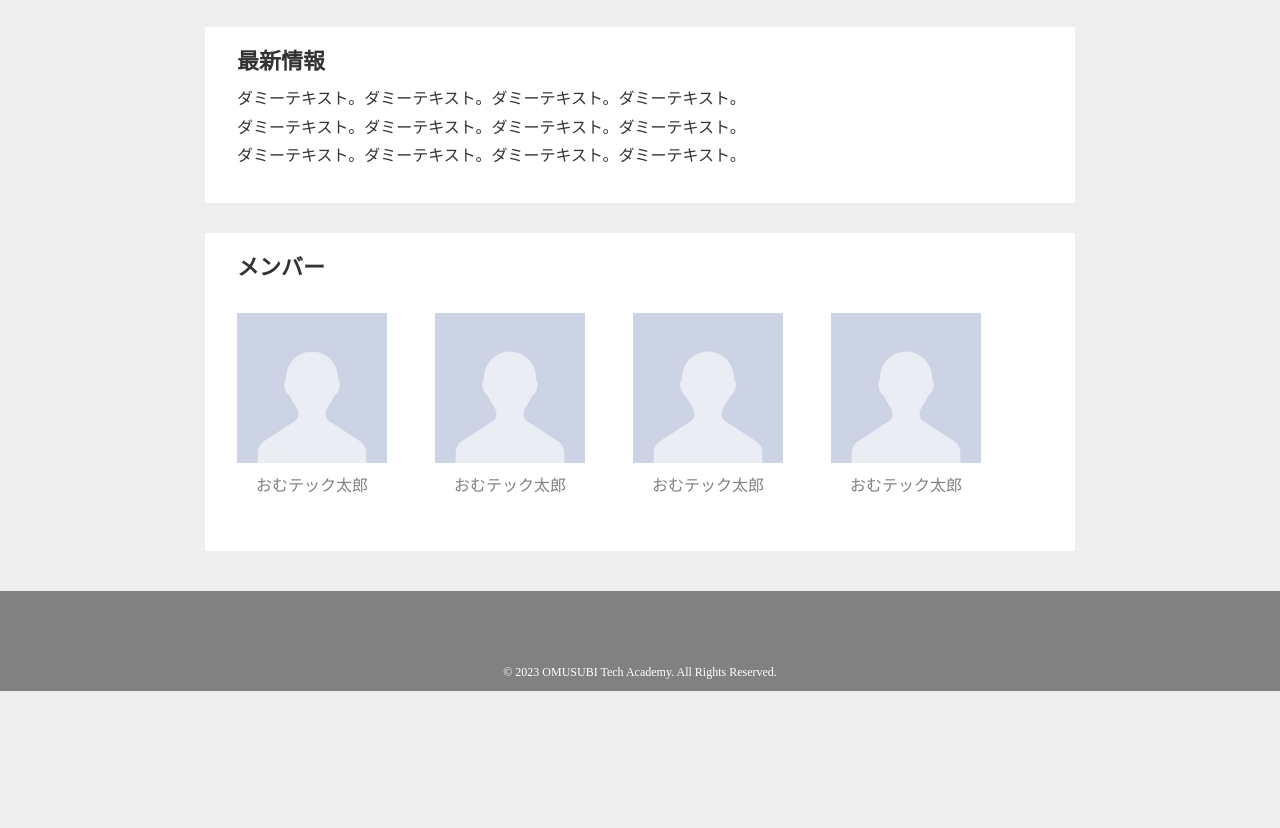
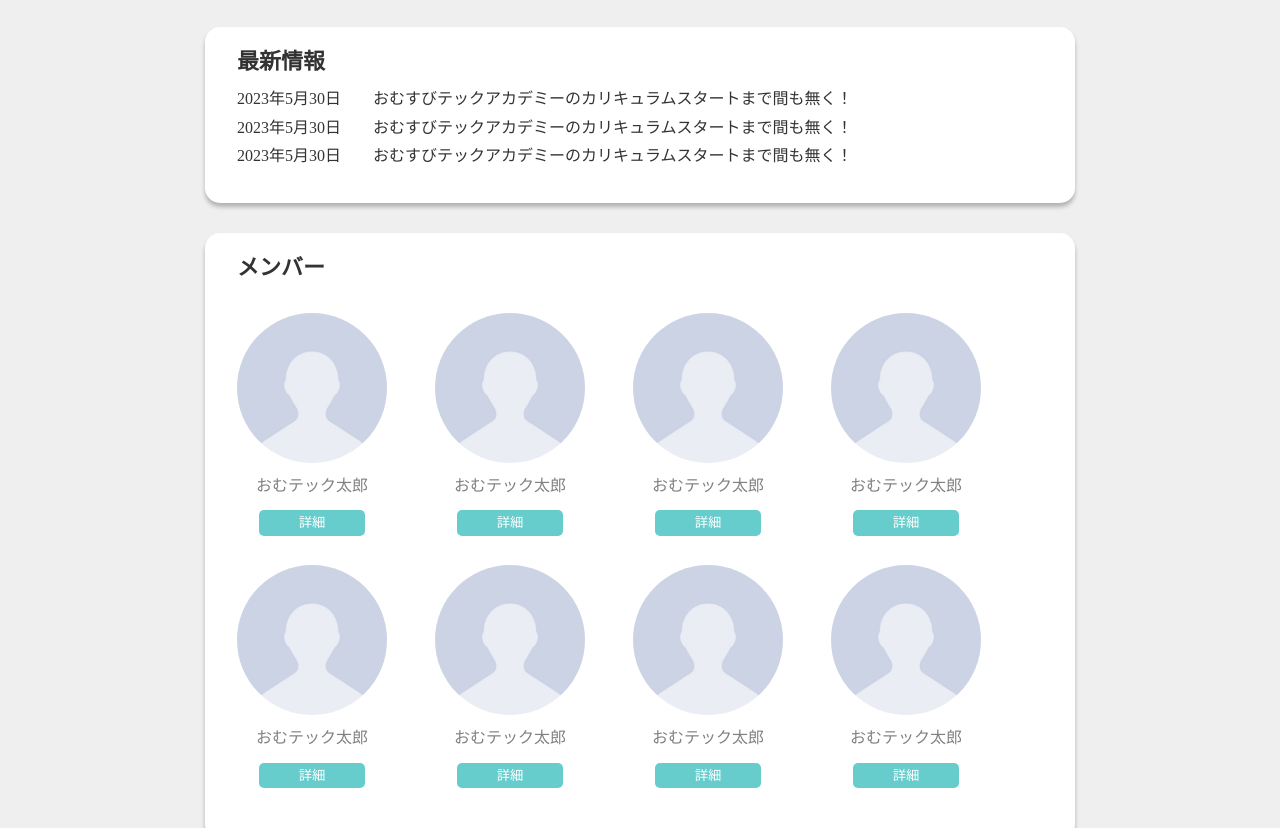
Before and after one commit to Chrono247/omu_tech_community, a plain HTML site: page index.html in a window 1280 px wide. Shown: the part 184-1012 px from the top of the page. Before the commit the page ends 875 px from the top, so only its background shows below. Drawn offline with Linux system fonts and the light colour scheme.

Commit message:
1-8応用課題

```diff
--- a/css/style.css
+++ b/css/style.css
@@ -66,6 +66,8 @@ header {
   display: block;
   margin: 30px 0;
   background-color: #fff;
+  box-shadow: 0px 4px 4px rgba(0,0,0,0.25);
+  border-radius: 15px;
 }
 
 .card-title {
@@ -98,11 +100,26 @@ header {
 .user-items .item img {
   width: 150px;
   height: 150px;
+  border-radius: 50%;
 }
 
 .user-items .item .username {
   color: #818181;
   margin: 10px auto;
+}
+
+.user-items .item .userprofile {
+  display: inline-block;
+  background-color: #66CCCC;
+  color: #FFFFFF;
+  font-size: smaller;
+  padding: 5px 40px;
+  margin: 5px;
+  border-radius: 5px;
+}
+
+.user-items .item .userprofile:hover {
+  background-color: red;
 }
 
 footer {
--- a/index.html
+++ b/index.html
@@ -24,9 +24,9 @@
         <div class="card-contents">
           <h2 class="card-title">最新情報</h2>
           <ul class="information-list">
-            <li class="detail">ダミーテキスト。ダミーテキスト。ダミーテキスト。ダミーテキスト。</li>
-            <li class="detail">ダミーテキスト。ダミーテキスト。ダミーテキスト。ダミーテキスト。</li>
-            <li class="detail">ダミーテキスト。ダミーテキスト。ダミーテキスト。ダミーテキスト。</li>
+            <li class="detail">2023年5月30日　　おむすびテックアカデミーのカリキュラムスタートまで間も無く！</li>
+            <li class="detail">2023年5月30日　　おむすびテックアカデミーのカリキュラムスタートまで間も無く！</li>
+            <li class="detail">2023年5月30日　　おむすびテックアカデミーのカリキュラムスタートまで間も無く！</li>
           </ul>
         </div>
         <div class="card-contents">
@@ -35,21 +35,49 @@
             <div class="item">
               <img class="profile-img" src="image/user-profile.jpg" alt="profile">
               <p class="username">おむテック太郎</p>
+              <p class="userprofile">詳細</p>
             </div>
 
             <div class="item">
               <img class="profile-img" src="image/user-profile.jpg" alt="profile">
               <p class="username">おむテック太郎</p>
+              <p class="userprofile">詳細</p>
             </div>
 
             <div class="item">
               <img class="profile-img" src="image/user-profile.jpg" alt="profile">
               <p class="username">おむテック太郎</p>
+              <p class="userprofile">詳細</p>
             </div>
 
             <div class="item">
               <img class="profile-img" src="image/user-profile.jpg" alt="profile">
               <p class="username">おむテック太郎</p>
+              <p class="userprofile">詳細</p>
+            </div>
+
+            <div class="item">
+              <img class="profile-img" src="image/user-profile.jpg" alt="profile">
+              <p class="username">おむテック太郎</p>
+              <p class="userprofile">詳細</p>
+            </div>
+
+            <div class="item">
+              <img class="profile-img" src="image/user-profile.jpg" alt="profile">
+              <p class="username">おむテック太郎</p>
+              <p class="userprofile">詳細</p>
+            </div>
+
+            <div class="item">
+              <img class="profile-img" src="image/user-profile.jpg" alt="profile">
+              <p class="username">おむテック太郎</p>
+              <p class="userprofile">詳細</p>
+            </div>
+
+            <div class="item">
+              <img class="profile-img" src="image/user-profile.jpg" alt="profile">
+              <p class="username">おむテック太郎</p>
+              <p class="userprofile">詳細</p>
             </div>
           </div>
         </div>
```
